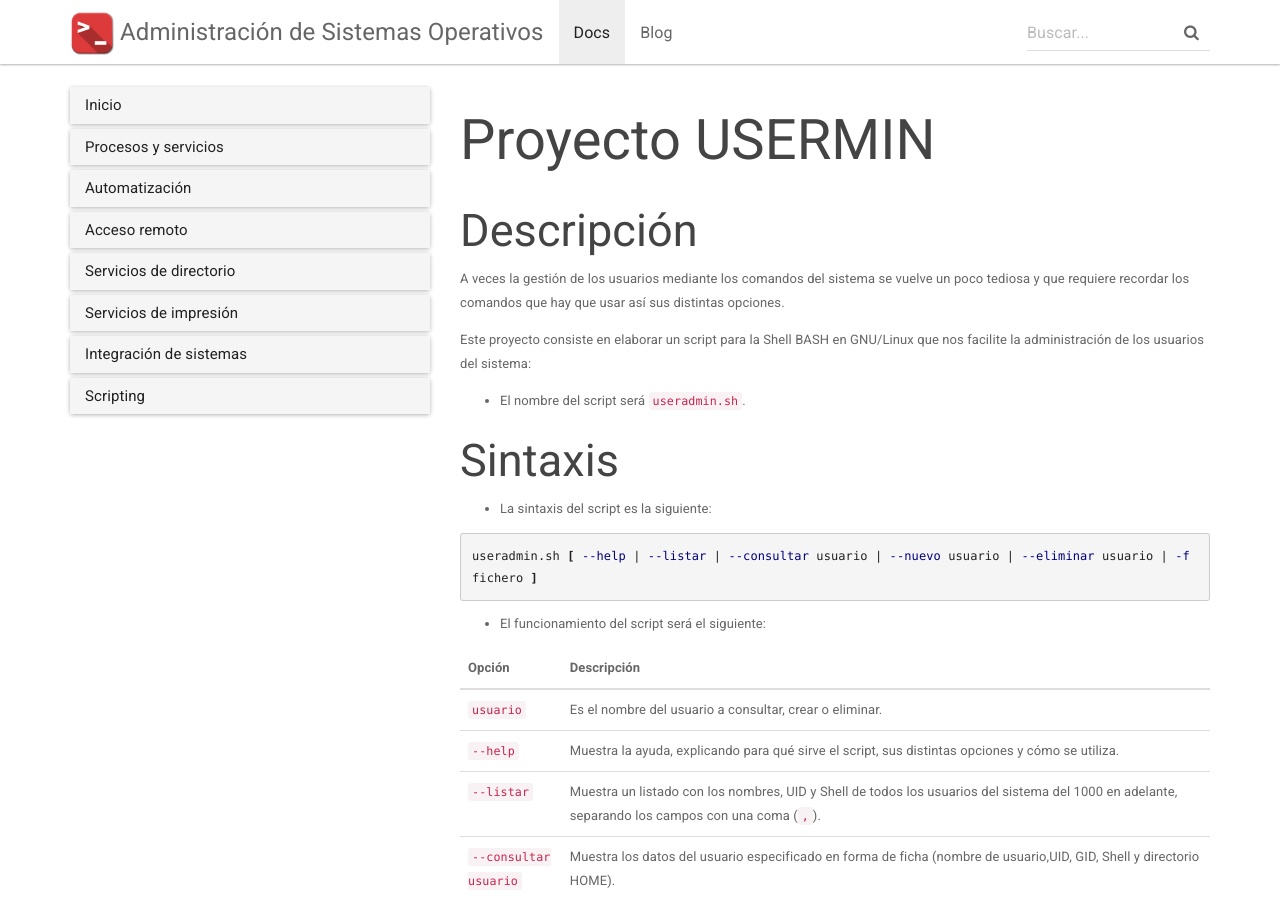
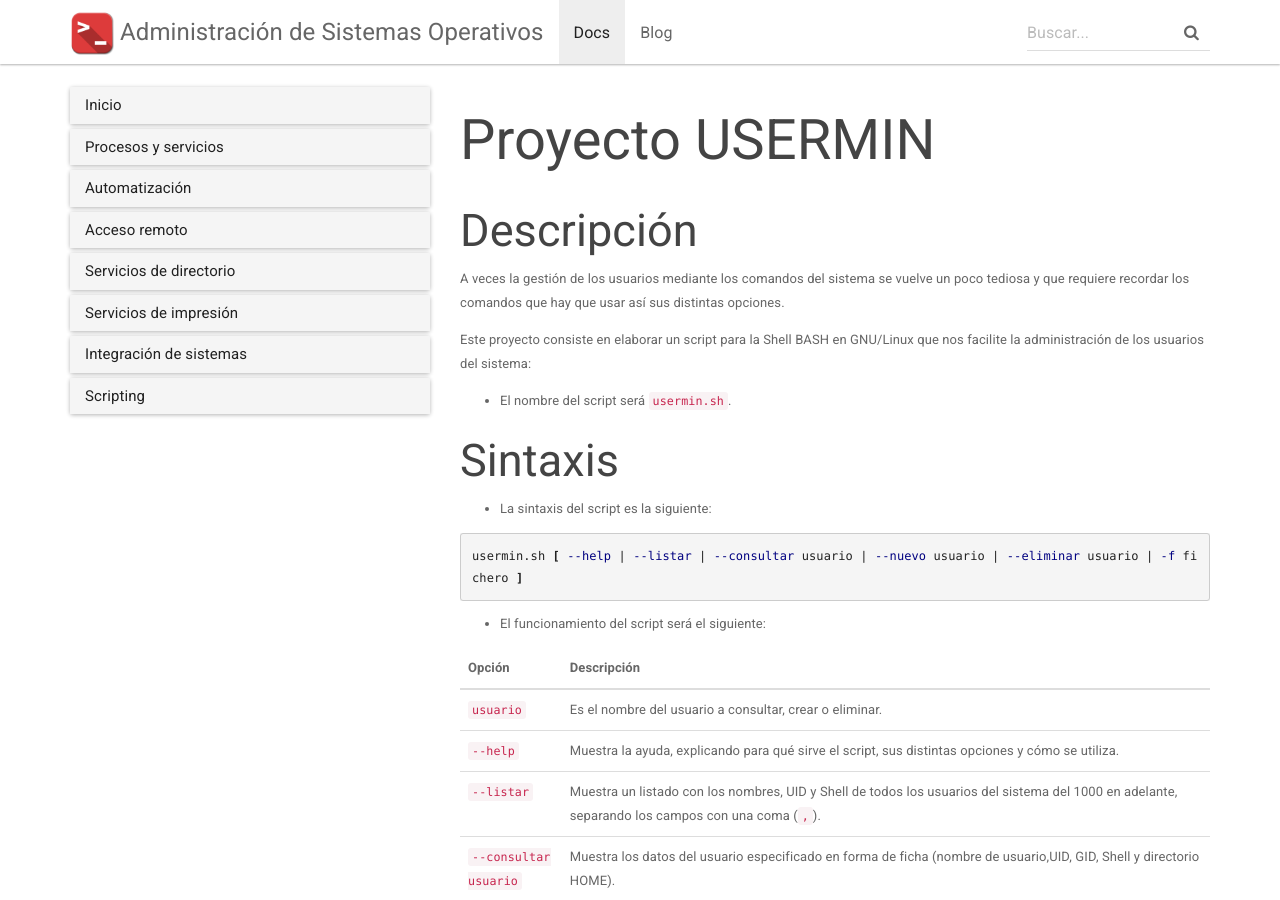
Before and after one commit to asir-add/asir-add.github.io, a Jekyll site: the page built from docs/_docs/scripting/bash/proyectos/usermin.md, in a window 1280 px wide and 900 px high. Built offline with Jekyll 4.4.1, drawn with Linux system fonts in a browser that asks for light colours; nearby versions of some CDN libraries.

Commit message:
proyectos scripting bash en formato md

````diff
--- a/docs/_docs/scripting/bash/proyectos/usermin.md
+++ b/docs/_docs/scripting/bash/proyectos/usermin.md
@@ -8,14 +8,14 @@ A veces la gestión de los usuarios mediante los comandos del sistema se vuelve
 
 Este proyecto consiste en elaborar un script para la Shell BASH en GNU/Linux que nos facilite la administración de los usuarios del sistema:
 
-* El nombre del script será `useradmin.sh`.
+* El nombre del script será `usermin.sh`.
 
 ## Sintaxis
 
 * La sintaxis del script es la siguiente:
 
 ```bash
-useradmin.sh [ --help | --listar | --consultar usuario | --nuevo usuario | --eliminar usuario | -f fichero ]
+usermin.sh [ --help | --listar | --consultar usuario | --nuevo usuario | --eliminar usuario | -f fichero ]
 ```
 
 * El funcionamiento del script será el siguiente:
````
